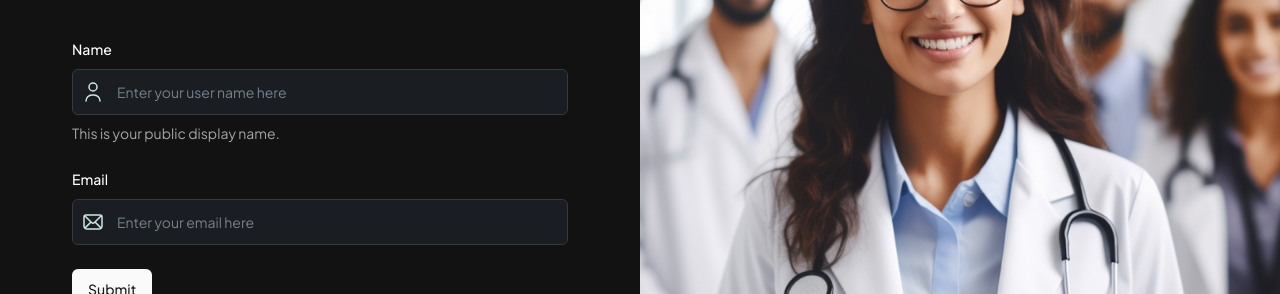
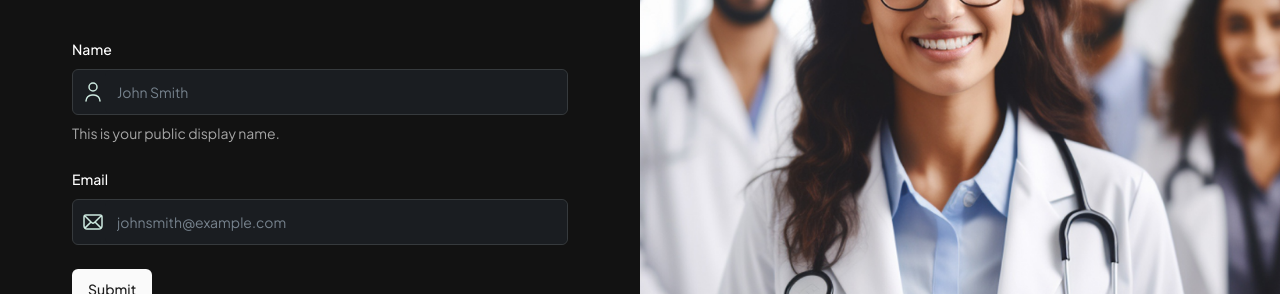
Before and after one commit to MarioLuigie/HealthCare, a Next.js app: page / in a window 1280 px wide. Shown: the part 286-580 px from the top of the page. Built offline with nearby package versions, Linux system fonts and the light colour scheme.

Commit message:
Refactor

```diff
--- a/src/components/forms/PatientForm.tsx
+++ b/src/components/forms/PatientForm.tsx
@@ -40,7 +40,7 @@ export default function PatientForm() {
 					type={FormFieldType.INPUT}
 					name="name"
 					label="Name"
-					placeholder="Enter your user name here"
+					placeholder="John Smith"
 					description="This is your public display name."
 					iconSrc={icons.USER_ICON.path}
 					iconAlt={icons.USER_ICON.alt}
@@ -50,7 +50,7 @@ export default function PatientForm() {
 					type={FormFieldType.INPUT}
 					name="email"
 					label="Email"
-					placeholder="Enter your email here"
+					placeholder="johnsmith@example.com"
 					iconSrc={icons.EMAIL_ICON.path}
 					iconAlt={icons.EMAIL_ICON.alt}
 				/>
```
